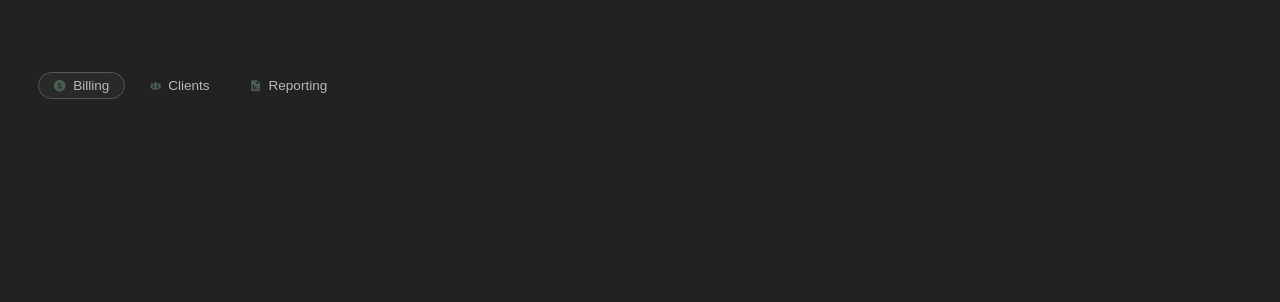
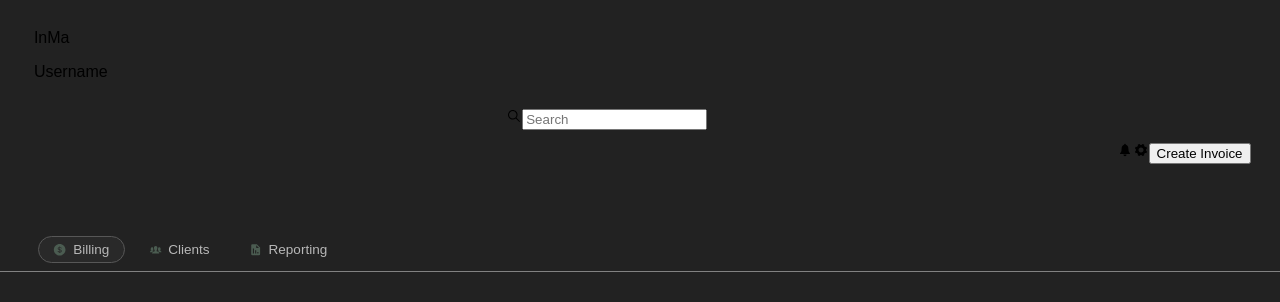
Before and after one commit to Darleanow/InvoiceManager, a Next.js app in the folder frontend/: page / in a window 1280 px wide. Shown: the top 302 px of the page. Built offline with nearby package versions, Linux system fonts and the light colour scheme.

Commit message:
feat(Topbar): Create topbar file & Add to page.jsx

```diff
--- /dev/null
+++ b/frontend/app/Assets/components/Topbar/Topbar.jsx
@@ -0,0 +1,31 @@
+import React from "react";
+import styles from "./styles.module.css";
+
+import { IoIosNotifications } from "react-icons/io";
+import { IoIosSettings } from "react-icons/io";
+import { IoIosSearch } from "react-icons/io";
+
+
+export default function Topbar() {
+
+
+    return (
+        <div classname={styles.topbar_container}>
+            <div className={styles.topbar_left_pannel}>
+                <p className={styles.topbar_text}>InMa</p>
+                <p className={styles.topbar_user}>Username</p>
+            </div>
+            <div className={styles.topbar_middle_pannel}>
+                <div className={styles.topbar_search_container}>
+                    <IoIosSearch classname={styles.topbar_search_icon}/>
+                    <input type="text" placeholder="Search" className={styles.topbar_search} />
+                </div>
+            </div>
+            <div className={styles.topbar_right_pannel}>
+                <IoIosNotifications className={styles.topbar_notification}/>
+                <IoIosSettings className={styles.topbar_settings} />
+                <button>Create Invoice</button>
+            </div>
+        </div>
+    );
+}
--- /dev/null
+++ b/frontend/app/Assets/components/Topbar/styles.module.css
@@ -0,0 +1,17 @@
+/*styles.module.css*/
+
+.topbar_left_pannel {
+    padding-left: 2.648vw;
+    padding-top: 1.629vh;
+
+}
+
+.topbar_middle_pannel {
+    padding-left: 39.55vw;
+    padding-top: 1.426vh;
+}
+
+.topbar_right_pannel {
+    padding-left: 87.235vw;
+    padding-top: 1.426vh;
+}
--- a/frontend/app/page.jsx
+++ b/frontend/app/page.jsx
@@ -1,8 +1,10 @@
 import Navbar from "./Assets/components/Navbar/navbar";
+import Topbar from "./Assets/components/Topbar/Topbar";
 
 export default function Home() {
   return (
     <div>
+      <Topbar />
       <Navbar />
     </div>
   );
```
